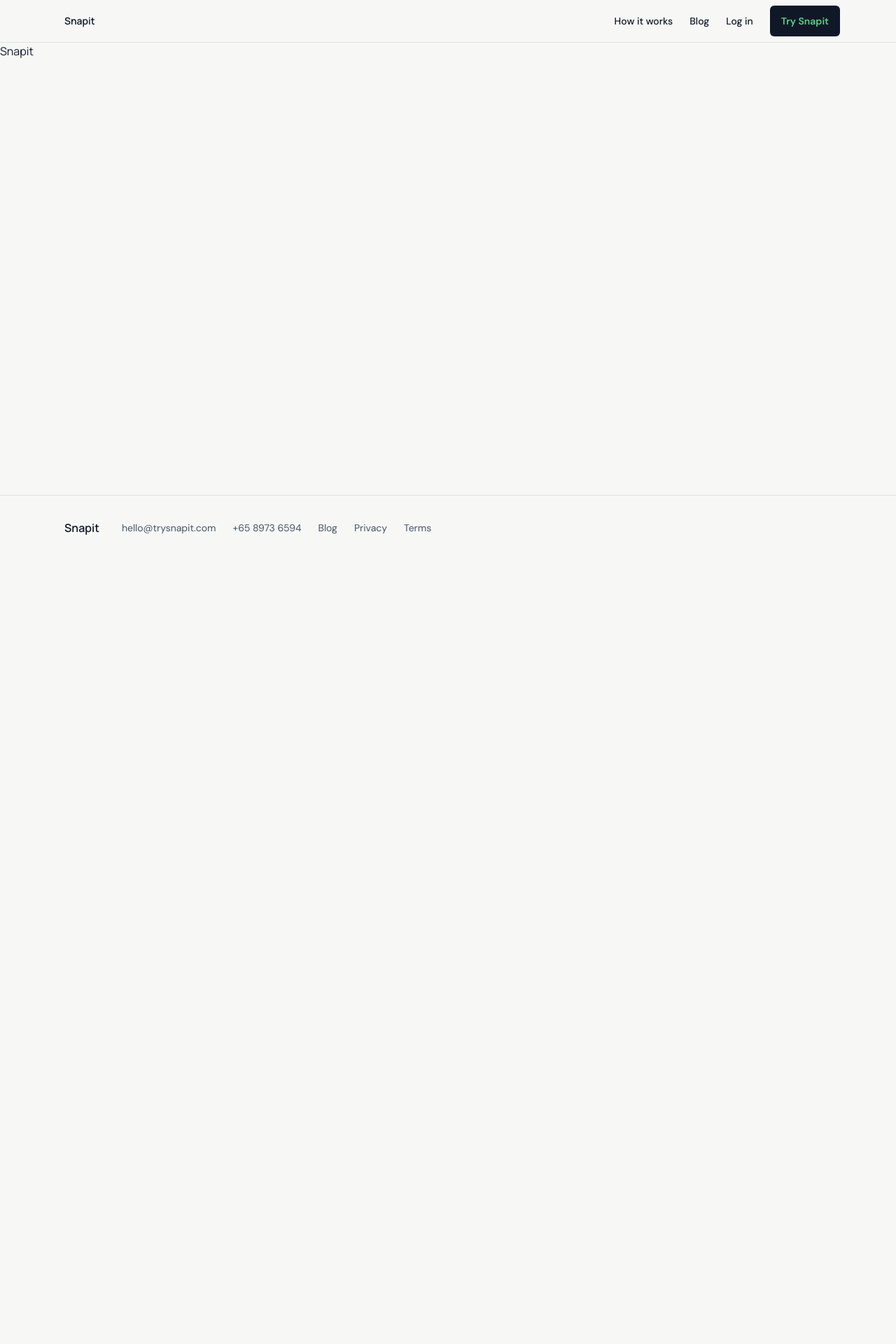
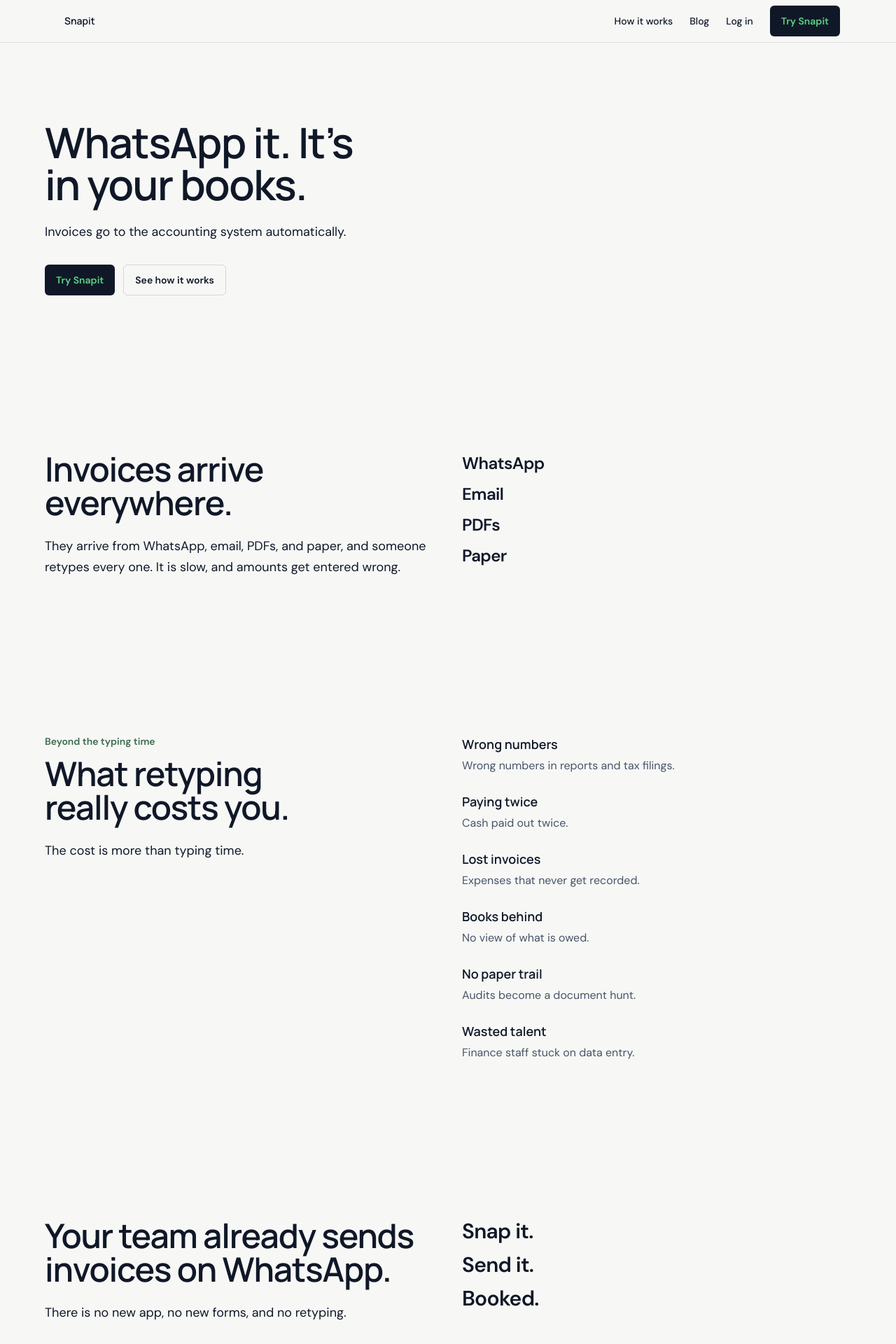
Before and after one commit to trysnapit/snapit-site, a Next.js app in the folder Snapit/: page / in a window 1280 px wide. Shown: the top 1920 px of the page at 70% size. Before the commit the page ends 800 px from the top, so only its background shows below. Built offline with nearby package versions, Linux system fonts and the light colour scheme.

Commit message:
feat: add the opening, problem, cost, and change sections

```diff
--- a/Snapit/app/page.tsx
+++ b/Snapit/app/page.tsx
@@ -1,5 +1,15 @@
-import { site } from "@/lib/site";
+import { Change } from "@/components/home/change";
+import { Costs } from "@/components/home/costs";
+import { Hero } from "@/components/home/hero";
+import { Problem } from "@/components/home/problem";
 
 export default function Home() {
-  return <h1>{site.name}</h1>;
+  return (
+    <>
+      <Hero />
+      <Problem />
+      <Costs />
+      <Change />
+    </>
+  );
 }
--- /dev/null
+++ b/Snapit/components/home/change.tsx
@@ -0,0 +1,25 @@
+const lines = ["Snap it.", "Send it.", "Booked."] as const;
+
+export function Change() {
+  return (
+    <section className="px-5 py-20 md:py-28">
+      <div className="mx-auto grid max-w-content gap-10 md:grid-cols-2 md:items-start">
+        <div>
+          <h2 className="text-3xl font-semibold tracking-tight text-balance text-ink sm:text-5xl">
+            Your team already sends invoices on WhatsApp.
+          </h2>
+          <p className="mt-6 text-lg leading-relaxed text-ink">
+            There is no new app, no new forms, and no retyping.
+          </p>
+        </div>
+        <ol className="flex flex-col gap-3">
+          {lines.map((line) => (
+            <li key={line} className="text-3xl font-semibold tracking-tight text-ink">
+              {line}
+            </li>
+          ))}
+        </ol>
+      </div>
+    </section>
+  );
+}
--- /dev/null
+++ b/Snapit/components/home/costs.tsx
@@ -0,0 +1,25 @@
+import { costs } from "@/lib/home";
+
+export function Costs() {
+  return (
+    <section id="costs" className="px-5 py-20 md:py-28">
+      <div className="mx-auto grid max-w-content gap-10 md:grid-cols-2 md:items-start">
+        <div>
+          <p className="text-sm font-semibold text-accent">Beyond the typing time</p>
+          <h2 className="mt-3 text-3xl font-semibold tracking-tight text-balance text-ink sm:text-5xl">
+            What retyping really costs you.
+          </h2>
+          <p className="mt-6 text-lg leading-relaxed text-ink">The cost is more than typing time.</p>
+        </div>
+        <ul className="flex flex-col gap-6">
+          {costs.map((cost) => (
+            <li key={cost.title}>
+              <h3 className="text-lg font-semibold text-ink">{cost.title}</h3>
+              <p className="mt-1 text-base leading-relaxed text-muted">{cost.detail}</p>
+            </li>
+          ))}
+        </ul>
+      </div>
+    </section>
+  );
+}
--- /dev/null
+++ b/Snapit/components/home/hero.tsx
@@ -0,0 +1,29 @@
+import { trySnapit } from "@/lib/nav";
+
+const actionClass = "inline-flex min-h-11 items-center justify-center rounded-md px-4 text-sm font-semibold";
+
+export function Hero() {
+  return (
+    <section className="px-5 py-20 md:py-28">
+      <div className="mx-auto max-w-content">
+        <h1 className="max-w-3xl text-4xl font-semibold tracking-tight text-balance text-ink sm:text-6xl">
+          WhatsApp it. It’s in your books.
+        </h1>
+        <p className="mt-6 text-lg leading-relaxed text-ink">
+          Invoices go to the accounting system automatically.
+        </p>
+        <div className="mt-8 flex flex-col gap-3 sm:flex-row">
+          <a href={trySnapit.href} className={`${actionClass} bg-ink text-accent-fill`}>
+            {trySnapit.label}
+          </a>
+          <a
+            href="#how-it-works"
+            className={`${actionClass} border border-ink/15 text-ink hover:border-ink/30`}
+          >
+            See how it works
+          </a>
+        </div>
+      </div>
+    </section>
+  );
+}
--- /dev/null
+++ b/Snapit/components/home/problem.tsx
@@ -0,0 +1,26 @@
+const sources = ["WhatsApp", "Email", "PDFs", "Paper"] as const;
+
+export function Problem() {
+  return (
+    <section className="px-5 py-20 md:py-28">
+      <div className="mx-auto grid max-w-content gap-10 md:grid-cols-2 md:items-start">
+        <div>
+          <h2 className="text-3xl font-semibold tracking-tight text-balance text-ink sm:text-5xl">
+            Invoices arrive everywhere.
+          </h2>
+          <p className="mt-6 text-lg leading-relaxed text-ink">
+            They arrive from WhatsApp, email, PDFs, and paper, and someone retypes every one. It is
+            slow, and amounts get entered wrong.
+          </p>
+        </div>
+        <ul className="flex flex-col gap-3">
+          {sources.map((source) => (
+            <li key={source} className="text-2xl font-semibold tracking-tight text-ink">
+              {source}
+            </li>
+          ))}
+        </ul>
+      </div>
+    </section>
+  );
+}
```
